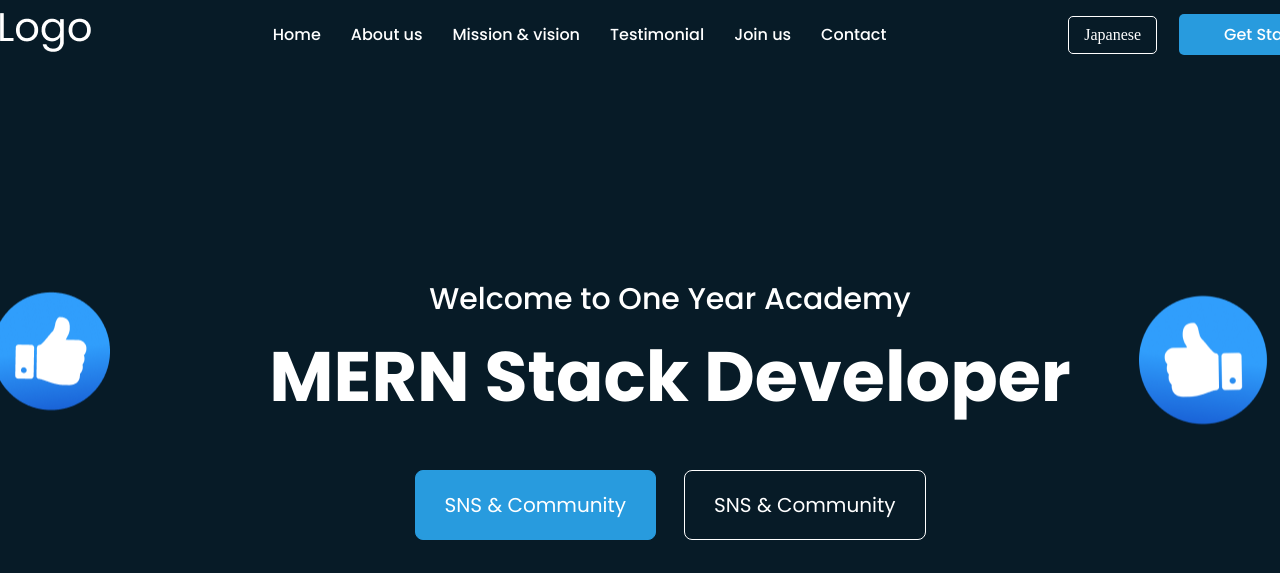
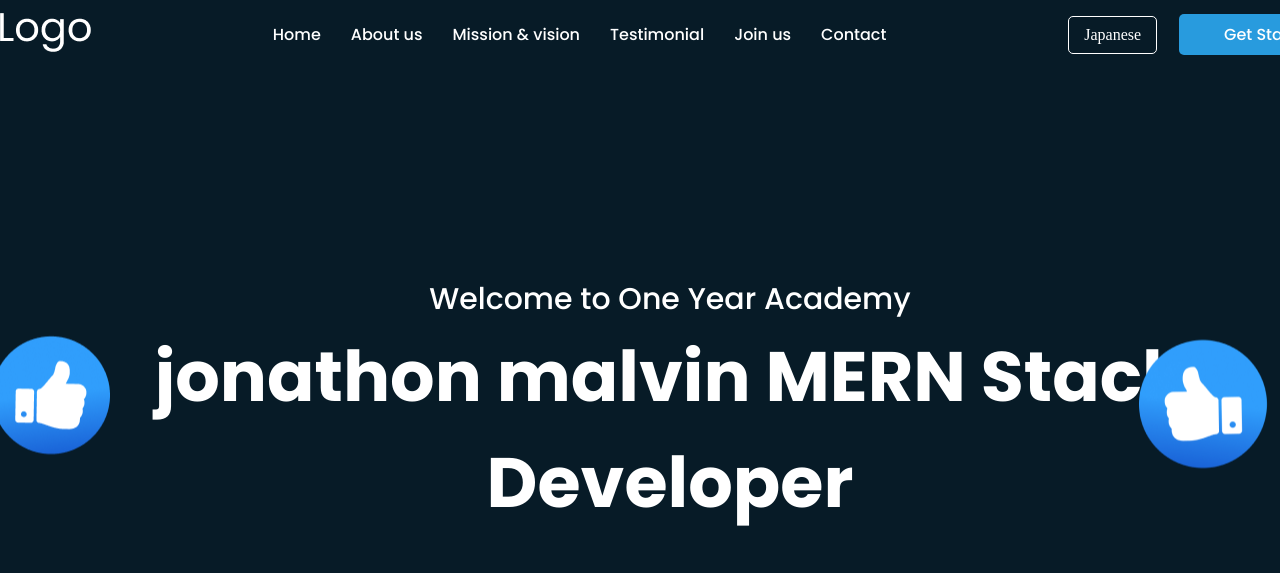
Before and after one commit to ABMshawonislam-dev/Project-1, a plain HTML site: page index.html in a window 1280 px wide. Shown: the top 573 px of the page. Drawn offline with Linux system fonts and the light colour scheme.

Commit message:
changing banner heading

```diff
--- a/index.html
+++ b/index.html
@@ -55,7 +55,7 @@
                 <img class="emoji" src="images/bannerimg.png" alt="bannerimg">
             </div>
             <p class="poppins-medium para">Welcome to One Year Academy</p>
-            <h1 class="poppins-bold">MERN Stack Developer</h1>
+            <h1 class="poppins-bold"> jonathon malvin MERN Stack Developer</h1>
             <a href="#" class="sns poppins-regular">SNS & Community</a>
 
             <a href="#" class="member poppins-regular">SNS & Community</a>
```
